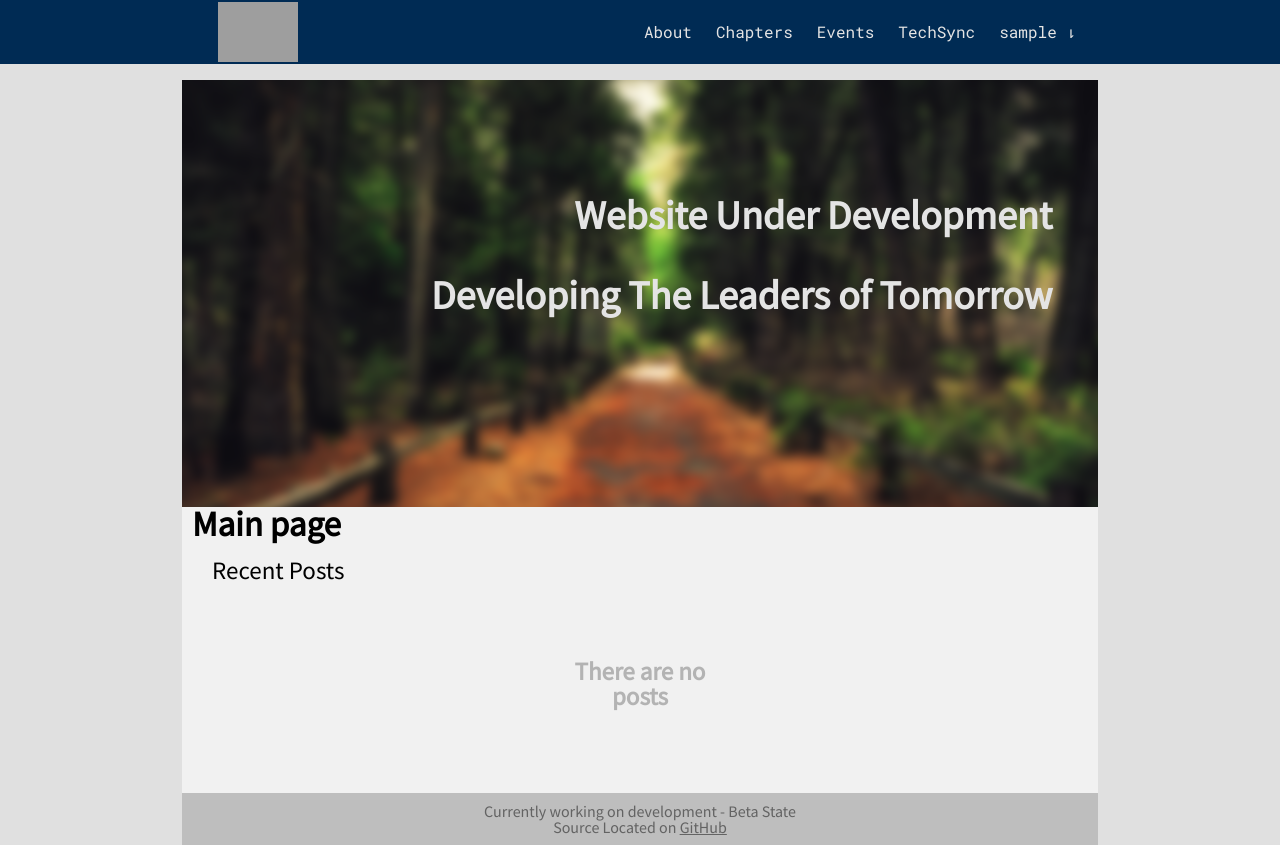
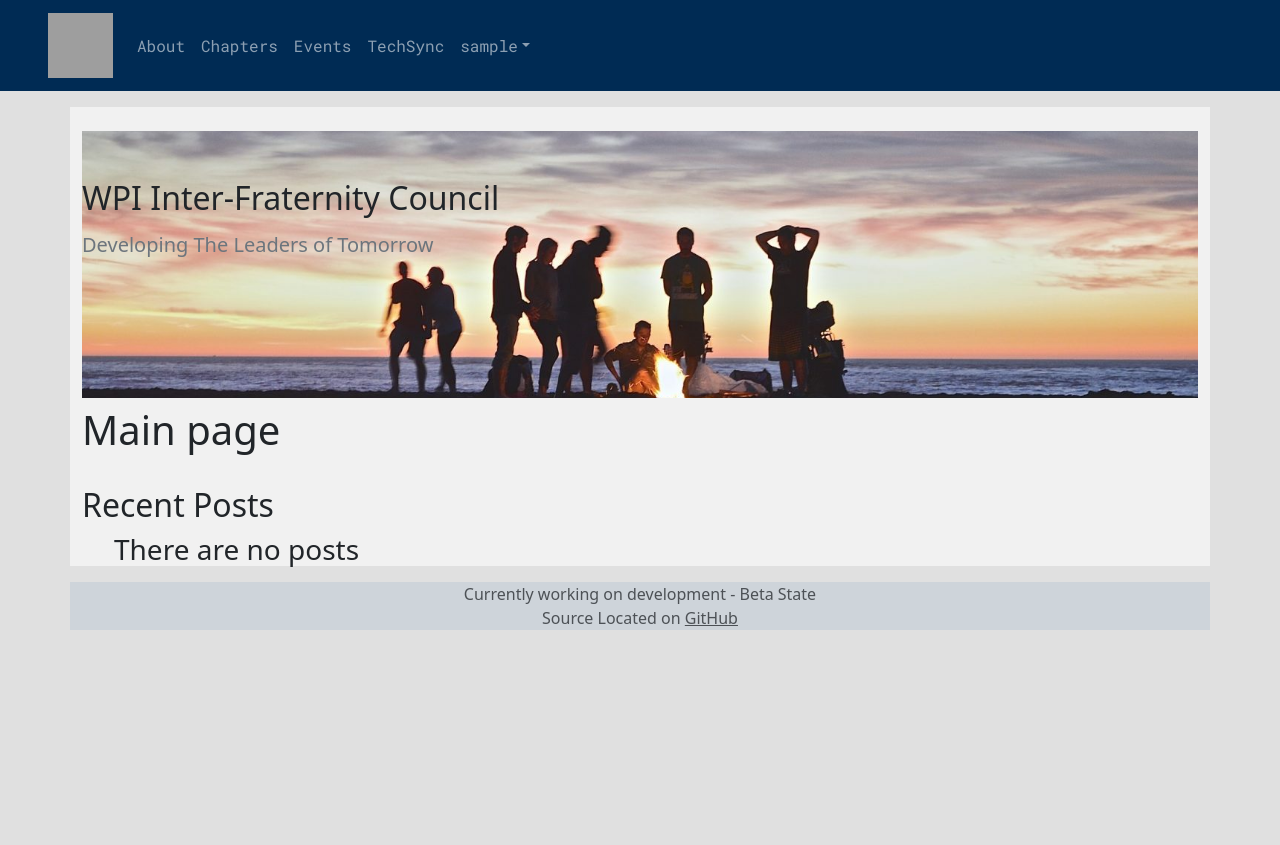
Before and after one commit to WPI-IFC/ifc-website, a Django app: page / in a window 1280 px wide. After the commit the page ends 630 px from the top, so only its background shows below. Run offline with Django 3.2, Linux system fonts and the light colour scheme; the visitor is signed in with stand-in values (Sample User, id 1); data that the repository does not hold is empty; style sheets or scripts are compiled from the project's sources; parts of the project's set-up code (start-up, migrations or seed data) failed here and were passed over; some libraries are stand-ins or nearby versions; grey boxes are pictures that could not be loaded.

Commit message:
Convert Index and Login to BS4
Start including and transition pages to use bootstrap.
things work on mobile now.

```diff
--- /dev/null
+++ b/ifcweb/static/ifcweb/theme.scss
@@ -0,0 +1,34 @@
+// Custom CSS
+// Variables
+$body-bg: #E0E0E0;
+$content-container: #F1F1F1;
+
+$theme-colors: (
+    "primary": #002B54,
+    "dark": #051f38
+);
+
+
+// Classes
+.content-container {
+    background: $content-container;
+}
+
+.navbar {
+    font-family: 'Roboto Mono', monospace;
+
+    .navbar-nav .nav-link:hover {
+        background: theme-color("dark");
+    }
+}
+
+// Import Bootstrap
+@import "bootstrap/scss/bootstrap";
+
+// Now we can use Bootstrap Variables
+.bg-light-gray {
+    background: $gray-400;
+}
+.text-med-gray {
+    color: $gray-600;
+}
--- /dev/null
+++ b/ifcweb/templates/bootstrap_base.html
@@ -0,0 +1,7 @@
+{% load sass_tags %}
+  <!-- Required meta tags -->
+  <meta charset="utf-8">
+  <meta name="viewport" content="width=device-width, initial-scale=1, shrink-to-fit=no">
+
+  <!-- Bootstrap CSS -->
+  <link rel="stylesheet" type='text/css' href="{% sass_src 'ifcweb/theme.scss' %}">
--- a/ifcweb/templates/footer.html
+++ b/ifcweb/templates/footer.html
@@ -1,4 +1,4 @@
-<div class="footer">
+<div class="container bg-light-gray text-muted text-center">
     <span>Currently working on development - Beta State</span>
     <br>
     <span>Source Located on <a href="https://github.com/tmwbook/ifc-website" style="color: inherit; text-decoration: underline;">GitHub</a></span>
--- a/ifcweb/templates/header.html
+++ b/ifcweb/templates/header.html
@@ -1,27 +1,35 @@
-<div class="nav-bar">
+{% load bootstrap4 %}
+{% bootstrap_javascript jquery='full' %}
+{% include 'bootstrap_base.html' %}
+<nav class="navbar px-5 navbar-expand-md navbar-dark bg-primary mb-3">
     <link href="https://fonts.googleapis.com/css?family=Roboto+Mono:400" rel="stylesheet">
     <link href="https://fonts.googleapis.com/css?family=Source+Sans+Pro" rel="stylesheet">
     <link href="https://fonts.googleapis.com/css?family=PT+Serif:400i" rel="stylesheet">
-    <a href="/" class="home-image">
+    <a href="/" class="navbar-brand">
     {% load static %}
-    <img src="{% static 'ifcweb/logo.svg' %}" alt="Logo">
+        <img width="65" height="65" src="{% static 'ifcweb/logo.svg' %}" alt="Logo">
     </a>
-    <ul>
-        <a href="/about"><li>About</li></a>
-        <a href="/chapters"><li>Chapters</li></a>
-        <a href="/events"><li>Events</li></a>
-        <a target="_blank" href="https://wpi.campuslabs.com/engage/organization/interfraternity-council"><li>TechSync</li></a>
+    <button class="navbar-toggler" type="button" data-toggle="collapse" data-target="#navbarNav" aria-controls="navbarNave" aria-expanded="false" aria-label="Toggle navigation">
+        <span class="navbar-toggler-icon"></span>
+    </button>
+    <div class="collapse navbar-collapse" id="navbarNav">
+        <ul class="navbar-nav ml-auto text-right">
+            <a class="nav-link" href="/about"><li class="nav-item">About</li></a>
+            <a class="nav-link" href="/chapters"><li class="nav-item">Chapters</li></a>
+            <a class="nav-link" href="/events"><li"nav-item">Events</li></a>
+            <a class="nav-link" target="_blank" href="https://wpi.campuslabs.com/engage/organization/interfraternity-council"><li>TechSync</li></a>
             {% if request.user.is_authenticated %}
-        <li class="drop-down">
+            <li class="dropdown nav-item">
             <div>
-            <span>{{ request.user.username }} &dharr;</span>
-            <div class="drop-down-content">
-                <a href="/logout">Logout</a>
+                <a class="nav-link dropdown-toggle" id="navbarDropdown" role="button" data-toggle="dropdown">{{ request.user.username }}</a>
+                <div class="dropdown-menu dropdown-menu-right">
+                    <a class="dropdown-item" href="/logout">Logout</a>
                 </div>
             </div>
             </li>
             {% else %}
-        <a href="/login"><li>Login</li></a>
+            <a class="nav-link" href="/login"><li class="nav-item">Login</li></a>
             {% endif %}
         </ul>
     </div>
+</nav>
--- a/ifcweb/templates/index.html
+++ b/ifcweb/templates/index.html
@@ -5,19 +5,18 @@
     <meta name="viewport" content="width=device-width, initial-scale=1.0">
     <meta http-equiv="X-UA-Compatible" content="ie=edge">
     {% load static %}
-    <link rel="stylesheet" href="{% static 'houses/base.css' %}">
-    <link rel="stylesheet" href="{% static 'ifcweb/home.css' %}">
     <title>WPI IFC</title>
 </head>
 <body>
     {% include "header.html" %}
-    <div class="content-container">
-        <div class="featured-picture">
-            <img src="{% static 'ifcweb/splash.jpg' %}" alt="Banner Image">
-            <div class="call-to-text">
-                Website Under Development
-                <br><br> Developing The Leaders of Tomorrow
-            </div>
+    <div class="container content-container">
+        <br>
+        <div class="jumbotron" style="background-image: url({% static 'ifcweb/splash.jpg' %}); background-position: center; background-size: cover;">
+            <h2 class="font-weight-bold text-right py-5">
+                <p>WPI Inter-Fraternity Council</p>
+                <p class="lead text-med-gray">Developing The Leaders of Tomorrow</p>
+                <br><br>
+            </h1>
         </div>
         <h1>
             Main page
--- a/requirements.txt
+++ b/requirements.txt
@@ -1,3 +1,5 @@
 Django==1.11.5
-Pillow==3.1.2
+Pillow
 psycopg2
+django-bootstrap4
+django-sass-processor
```
Also changed, not shown: ifcweb/settings.py (+22 -0 lines), ifcweb/templates/login.html (+6 -11 lines), ifcweb/static/ifcweb/splash.jpg, 1 other file. Lines whose indentation alone changed are shown as unchanged.
